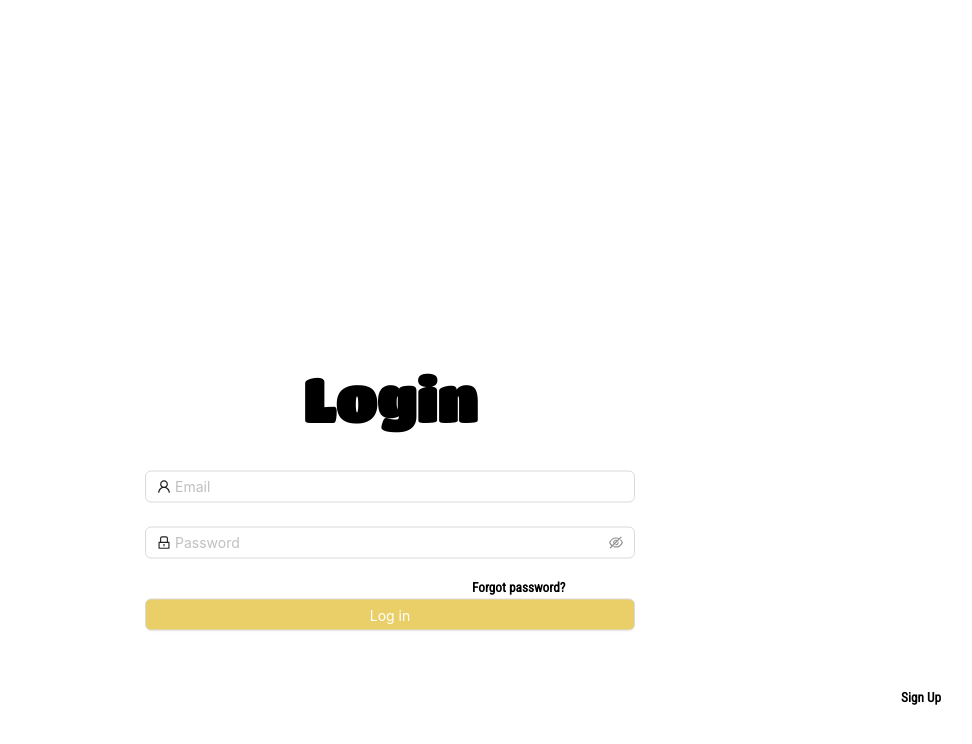
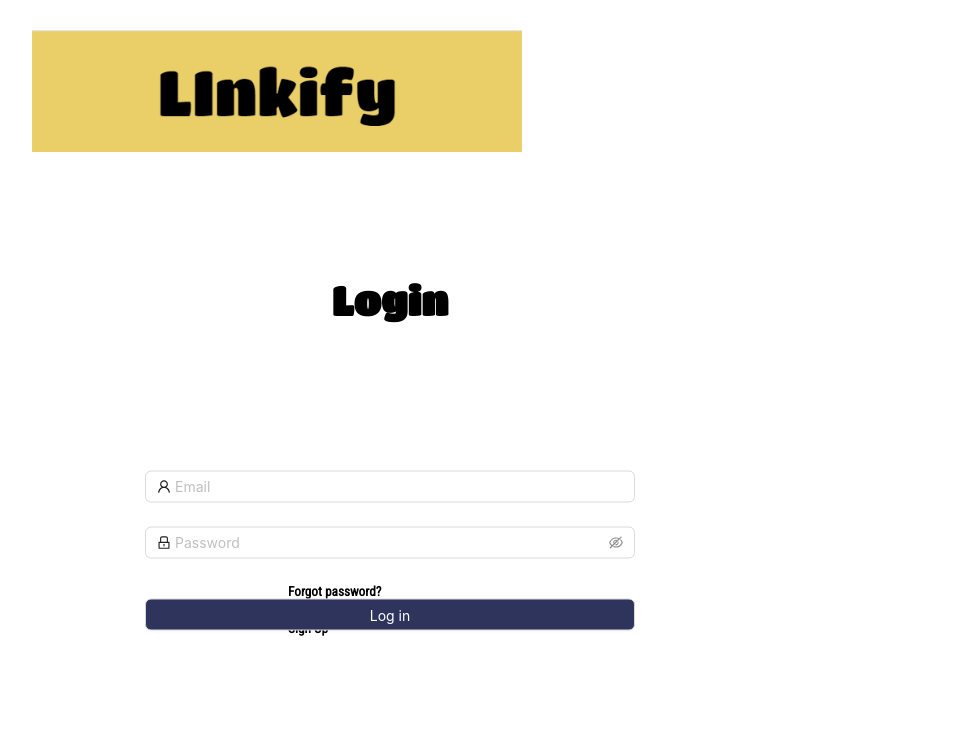
Before and after one commit to ZamaDhlamini/linkify, a Next.js app: page /Login in a window 1280 px wide. Shown: the top 744 px of the page, without its empty margins (250-1222 px from the left). Built offline with nearby package versions, Linux system fonts and the light colour scheme.

Commit message:
finished styling the login and home page

```diff
--- a/components/Home/Home.module.css
+++ b/components/Home/Home.module.css
@@ -50,4 +50,21 @@
 .button{
     padding-top: 100px;
     padding-left: 20px;
+
 }
+
+.image {
+    display: flex;
+    justify-content: flex-end;
+    margin-top: -695px; /* Adjust the margin as needed */
+    margin-right: 208px;
+  }
+
+  .buttonContainer{
+    color:white;
+    background-color: #EACF69;
+  }
+  .image img {
+    width: 587px; /* Adjust the width of the image */
+    height: auto; /* Maintain aspect ratio */
+  }
--- a/components/Home/index.tsx
+++ b/components/Home/index.tsx
@@ -1,6 +1,7 @@
 import Layout from "../Layout";
 import styles from "./Home.module.css";
 import Link from "next/link";
+import { Button } from "antd";
 
 const LandingPage = () => {
     return(
@@ -26,8 +27,11 @@ const LandingPage = () => {
             </div>
             <div className={styles.button}>
             <Link href="/Login">
-            <button>Apply for Grant</button>
+            <Button>Apply for Grant</Button>
             </Link>
+            </div>
+            <div className={styles.image}>
+            <img src="/edit_coat_arms.png" alt="South african coat of arms" />
             </div>
         </Layout>
     )
--- a/components/LogIn/LogIn.module.css
+++ b/components/LogIn/LogIn.module.css
@@ -17,29 +17,40 @@ background-repeat: no-repeat;
 .heading{
 
     font-family: 'Titan One', sans-serif;
-    font-size: 30px;
+    font-size: 20px;
   background-size: contain;
   background-position: center;
   position: fixed;
   top: 50%;
   left: 50%;
   transform: translate(-50%, -50%);
+  margin-top: -100px;
 }
 
 .button{
     color:white;
-    background-color: #EACF69;
+    background-color: #2F345D;
     position: fixed;
 }
 
 .heading5{
     font-family: 'Roboto Condensed', sans-serif;
-    padding-left: 714px;
-    padding-top: 550px;
+    padding-left: 520px;
+    padding-top: 410px;
 }
 
-.heading6{
-    font-family: 'Roboto Condensed', sans-serif;
-    padding-left: 1143px;
-    padding-top: 50px;
+.heading5 h5 {
+  margin-left: 10px; /* Adjust the margin as needed */
 }
+
+.image{
+  display: flex;
+  justify-content: flex-end;
+  margin-top: 30px;
+  margin-right: 500px;
+}
+
+.image img{
+  width: 490px;
+  height: auto;
+}
--- a/components/LogIn/index.tsx
+++ b/components/LogIn/index.tsx
@@ -9,6 +9,9 @@ const LoginForm = () => {
 
   return (
     <div>
+      <div className={styles.image}>
+            <img src="/linkifylogo.png" alt="Linkify Logo" />
+            </div>
         <div className={styles.heading}>
       <h1>Login</h1>
         </div>
@@ -39,8 +42,6 @@ const LoginForm = () => {
       </Form>
       <div className={styles.heading5}>
       <h5>Forgot password?</h5>
-      </div>
-      <div className={styles.heading6}>
       <h5>Sign Up</h5>
       </div>
     </div>
```
Also changed, not shown: components/SignUp/index.tsx (+11 -5 lines), public/edit_coat_arms.png (added), public/linkifylogo.png (added).
